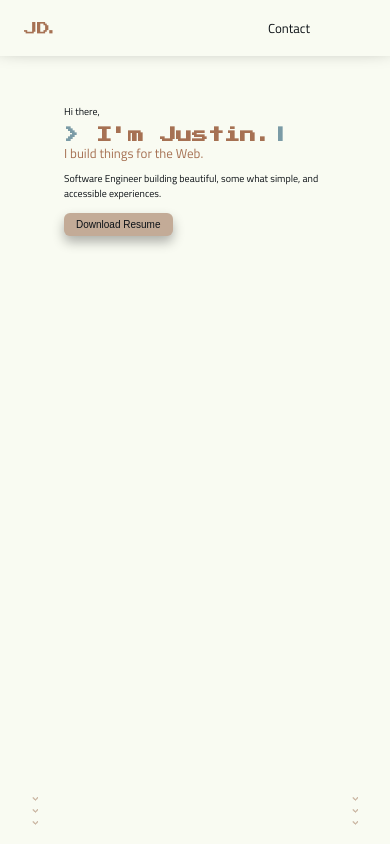
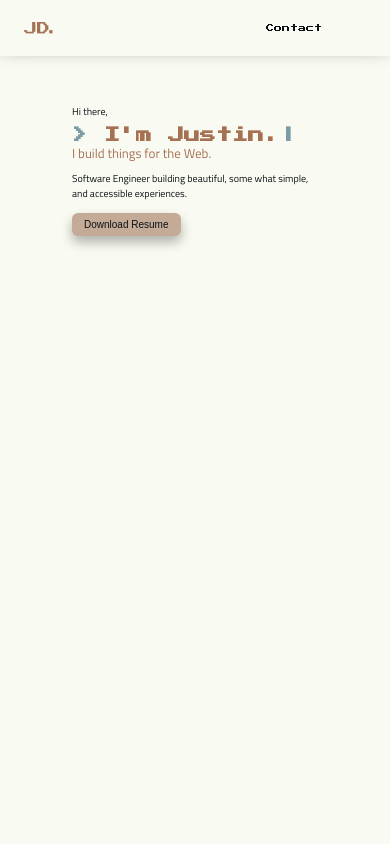
Before and after one commit to Therealjustindude/JD_portfolio, a SvelteKit app: page / in a window 390 px wide. Built offline with nearby package versions, Linux system fonts and the light colour scheme; some icons are missing; a web font is replaced by a local one.

Commit message:
changed link font size and family, media query for scroll display none when smaller then 420px

```diff
--- a/src/components/Logo.svelte
+++ b/src/components/Logo.svelte
@@ -88,7 +88,7 @@
 	}
 	#logo-ev {
 		position: relative;
-		left: -14px;
+		left: -12px;
 		animation-delay: 2.5s;
 		animation-timing-function: ease-out;
 		animation-duration: 0.1s;
@@ -119,8 +119,7 @@
 
 		#logo-ev {
 			position: relative;
-			left: -4px;
-			top: -2px;
+			left: -8px;
 			animation-delay: 2.5s;
 			animation-timing-function: ease-out;
 			animation-duration: 0.5s;
--- a/src/components/NavigationBar.svelte
+++ b/src/components/NavigationBar.svelte
@@ -1,6 +1,6 @@
 <script>
 	import Logo from './Logo.svelte'
-  import ThemeToggle from '../theme/ThemeToggle.svelte'
+  import ThemeToggle from './ThemeToggle.svelte'
 </script>
 
 <nav id="nav-container">
@@ -33,15 +33,16 @@
 
 	a {
 		color: var(--theme-palette-text);
+		font-family: 'Press Start 2P', cursive;
 		text-decoration: none;
-		padding: 2px 16px;
-		font-size: small;
+		padding: 2px 8px;
+		font-size: 8px;
 		transition: 0.3s;
 	}
 
 	a:hover {
 		color: var(--theme-palette-accent);
-		padding: 3px 17px;
+		padding: 2px 9px;
 	}
 
 	/* When the browser is below 740px */
--- a/src/components/ScrollDown.svelte
+++ b/src/components/ScrollDown.svelte
@@ -37,4 +37,11 @@
 		writing-mode: vertical-rl;
 		animation: bounce 3s infinite;
 	}
+
+	/* When the browser is below 420px */
+	@media screen and (max-width: 420px) {
+		#arrow-container-left, #arrow-container-right {
+			display: none;
+		}
+	}
 </style>
--- a/src/theme/ThemeToggle.svelte
+++ b/src/components/ThemeToggle.svelte
@@ -21,13 +21,13 @@
     border: none;
     color: var(--theme-palette-primary);
     background: none;
-    width: 40px;
+    width: 36px;
     cursor: pointer;
   }
 
   #icon-moon:hover, #icon-sun:hover {
     color: var(--theme-palette-accent);
-    width: 41px;
+    width: 38px;
   }
 
   button {
@@ -39,5 +39,8 @@
     #icon-moon, #icon-sun {
       width: 32px;
     }
+    #icon-moon:hover, #icon-sun:hover {
+      width: 33px;
+    }
   }
 </style>
--- a/src/routes/+layout.svelte
+++ b/src/routes/+layout.svelte
@@ -50,7 +50,7 @@
   /* When the browser is above 900px */
 	@media screen and (max-width: 640px) {
 		#slot-container {
-      margin: 48px 64px 48px 64px;
+      margin: 48px 72px 48px 72px;
     }
   }
 </style>
--- a/src/theme/index.js
+++ b/src/theme/index.js
@@ -1,2 +1,2 @@
 export { default as ThemeWrapper } from './ThemeWrapper.svelte'
-export { default as ThemeToggle } from './ThemeToggle.svelte'
+export { default as ThemeToggle } from '../components/ThemeToggle.svelte'
```
